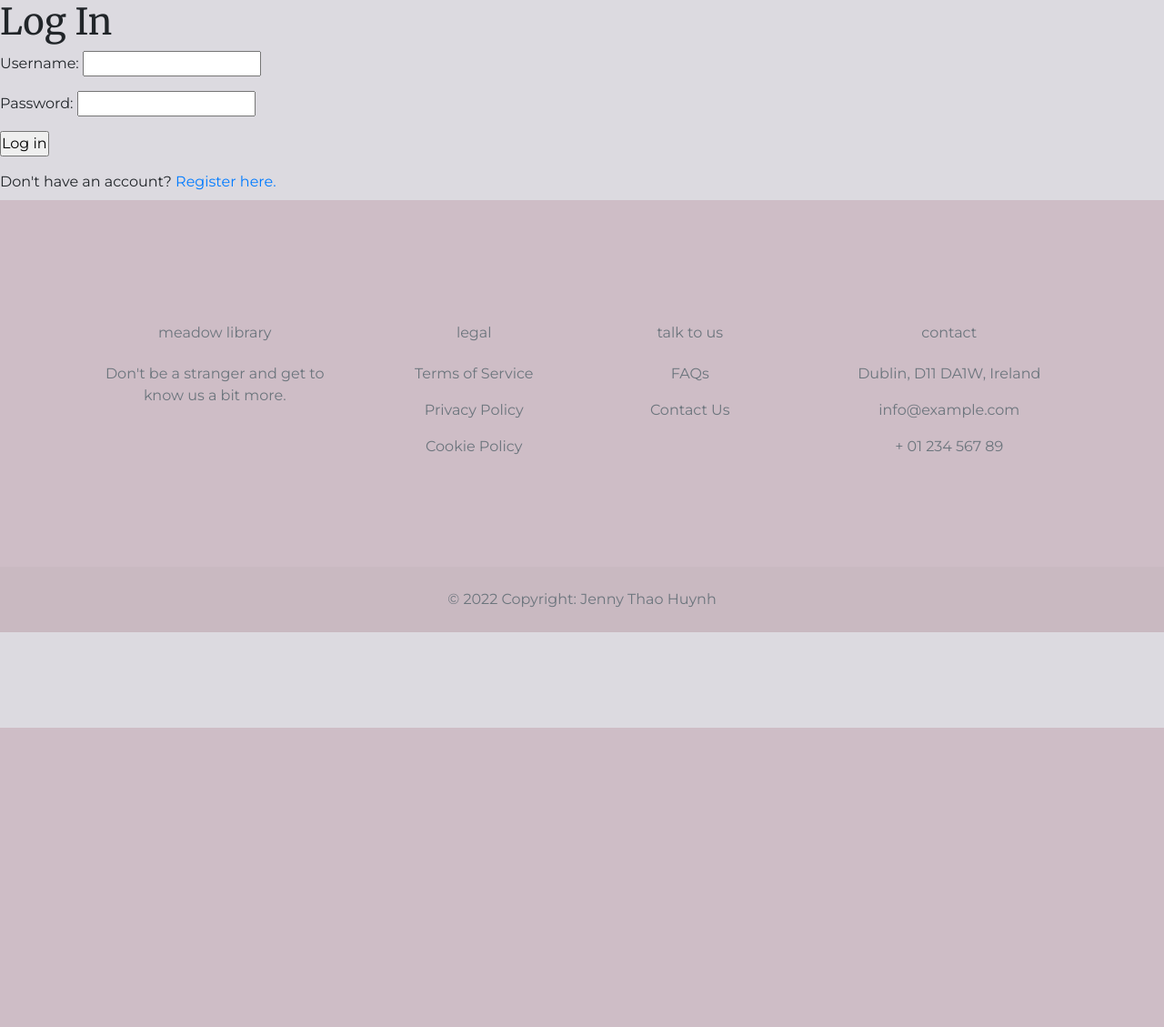
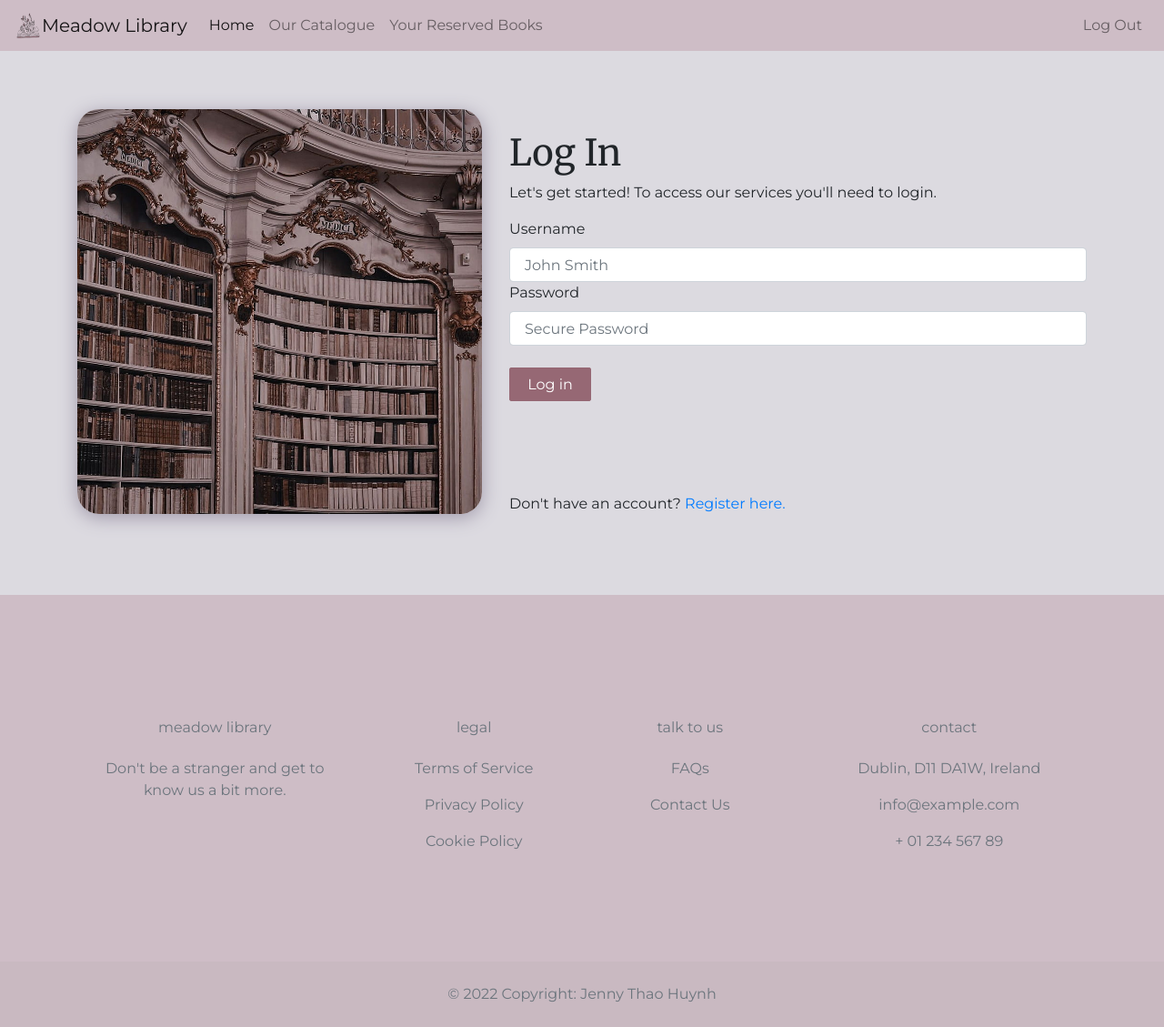
Before and after one commit to jenitaoo/library, a PHP site: page /login.php in a window 1280 px wide. Shown: the whole page at 91% size. Before the commit the page ends 800 px from the top, so only its background shows below. Run offline with PHP 8.4, Linux system fonts and the light colour scheme.

Commit message:
login prettified

```diff
--- a/pages/error_check.php
+++ b/pages/error_check.php
@@ -1,5 +1,5 @@
 <?php
-// Check session for errors
+// Check session for sucesses and errors so we can let the user know what's up
 // Display success message if set
 if (isset($_SESSION["success"])) {
     echo('<p class= "alert alert-success">' . $_SESSION["success"] . "</p>\n");
--- a/pages/index.php
+++ b/pages/index.php
@@ -8,8 +8,6 @@ session_start();
 
 // Connect to database
 require_once "..\configs\config.php";
-// Check session for errors
-require_once "error_check.php";
 ?>
 
 <!DOCTYPE html>
@@ -65,7 +63,8 @@ if (!isset($_SESSION["username"])) {
     </main>
 <?php
 }
-
+// Check session for errors
+require_once "error_check.php";
 require_once "../includes/footer.php";?>
 
     <!--LINK IN BOOTSTRAP SCRIPTS-->
--- a/pages/login.php
+++ b/pages/login.php
@@ -1,26 +1,17 @@
 <?php
 /**
- * login page, allows users to login if they haven't already.
- * if their login doesn't work, send them over to register an account
+ * login page,
+ *
+ * Allows users to login to an existing account.
+ * If they haven't made an account yet, gives user a link to register their account
  */
 // Start a session and unset any existing "username" session variable
 session_start();
-// unset session variable for username
+// Unset session variable for username
 unset($_SESSION["username"]);
 
+// Connect to database
 require_once "..\configs\config.php";
-
-// Check session for errors
-// Display success message if set
-if (isset($_SESSION["success"])) {
-    echo('<p style="color:green">' . $_SESSION["success"] . "</p>\n");
-    unset($_SESSION["success"]);
-}
-// Display error message if set
-if (isset($_SESSION["error"])) {
-    echo('<p style="color:red">' . $_SESSION["error"] . "</p>\n");
-    unset($_SESSION["error"]);
-}
 
 // Check if the form is submitted
 if ( isset($_POST['login-submit'])) {
@@ -63,9 +54,7 @@ if ( isset($_POST['login-submit'])) {
         return;
     }
 }
-
 ?>
-
 
 <!DOCTYPE html>
 <html lang="en">
@@ -88,19 +77,58 @@ if ( isset($_POST['login-submit'])) {
 
     <!--LINK IN STYLESHEETS-->
     <link rel="stylesheet" href="..\styles\style.css">
-<body>
+<body class="d-flex flex-column min-vh-100">
 
-<h1>Log In</h1>
+<?php require_once "../includes/header.php";?>
 
-<form method="post">
-    <p>Username: <input type="text" name="username" value=""></p>
-    <p>Password: <input type="password" name="password" value=""></p>
-    <p><input type="submit" name="login-submit"value="Log in"></p>
-</form>
+<main>
+ <!--FORM-->
+    <section>
+        <div class="container">
+            <div class="row">
+                 <!--FIRST COLUMN WITH IMAGE-->
+                 <div class="col-lg-5">
+                     <section>
+                        <img id="formImage" src="..\assets\library_shelves.jpg" class="img-fluid fullImage" alt="Library shelves">
+                    </section>
+                </div>
 
-<p>Don't have an account? <a href="register.php">Register here.</a></p>
+                <!--SECOND COLUMN WITH FORM-->
+                <div class="col-lg-7">
+                    <section class="form">
+                        <form method="post">
+                            </br>
+                            <h1>Log In</h1>
+                            <p>
+                                Let's get started! To access our services you'll need to login.
+                            </p>
+                            <div class="input-control">
+                                <label for="username">Username</label>
+                                <input class="form-control type="text" name="username" value="" placeholder="John Smith">
 
-<?php require_once "../includes/footer.php";?>
+                            </div>
+                            <div class="input-control">
+                                <label for="username">Password</label>
+                                <input class="form-control" type="password" name="password" value="" placeholder="Secure Password">
+
+                            </div>
+                            </br>
+                            <input class="btn btn-default" type="submit" name="login-submit"value="Log in">
+                        </form>
+                    </section>
+                    </br></br></br></br><p>Don't have an account? <a href="register.php">Register here.</a></p>
+                </div>
+            </div>
+         </div>
+    </section>
+</main>
+
+
+<?php
+// Check session for errors
+require_once "error_check.php";
+require_once "../includes/footer.php";
+?>
 
 </body>
 </html>
```
Also changed, not shown: assets/library_shelves.jpg (added).
